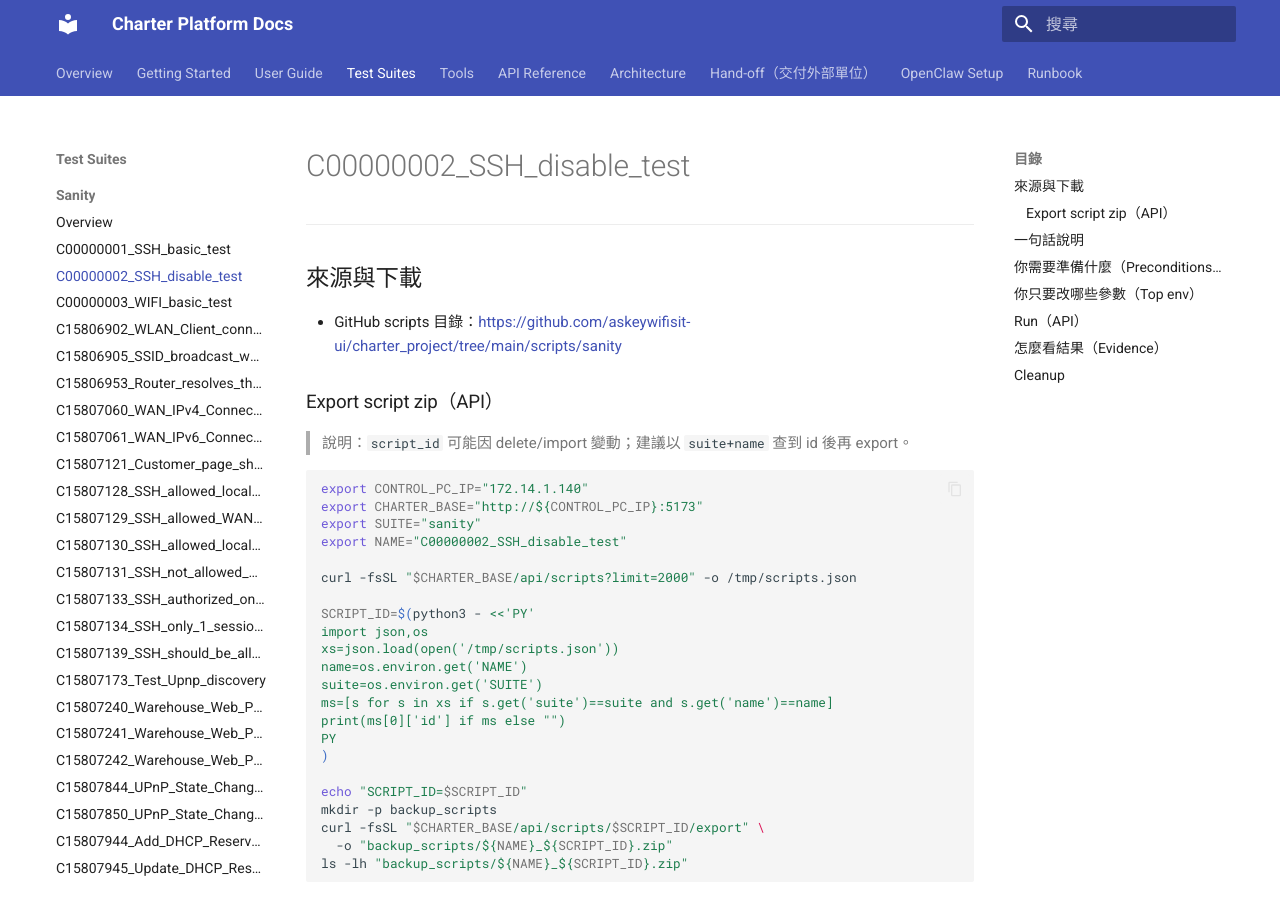
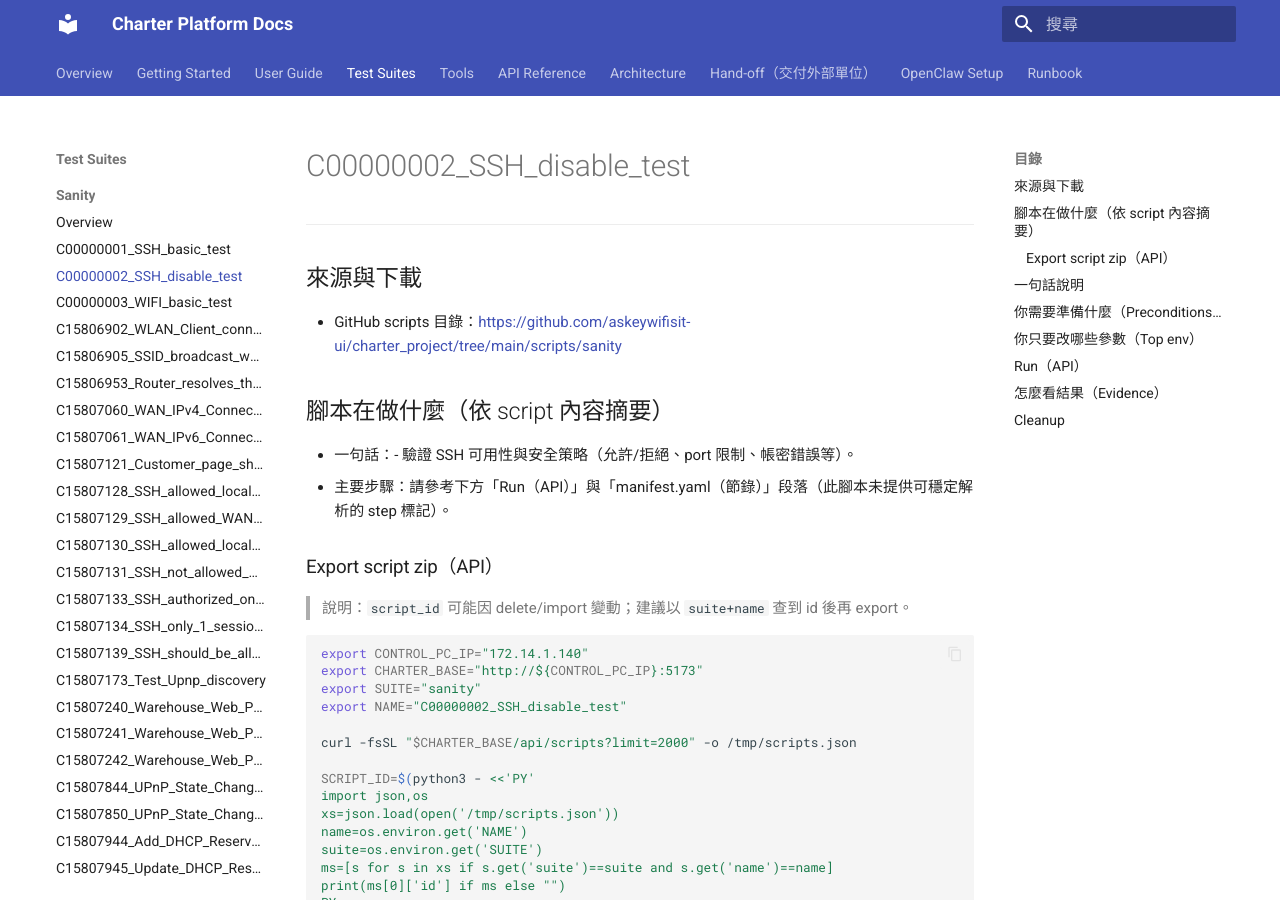
Before and after one commit to askeywifisit-ui/charter_project, an MkDocs documentation site: the page built from docs/charter_site/docs/test_suites/sanity/C00000002_SSH_disable_test.md, in a window 1280 px wide and 900 px high. Built offline with MkDocs 1.6.1 and Material for MkDocs 9.7.7, drawn with Linux system fonts in a browser that asks for light colours; comment, search, counter and statistics services are not loaded.

Commit message:
docs: remove '未解析出 step' wording and replace with neutral guidance for base cases

```diff
--- a/docs/charter_site/docs/test_suites/sanity/C00000002_SSH_disable_test.md
+++ b/docs/charter_site/docs/test_suites/sanity/C00000002_SSH_disable_test.md
@@ -8,6 +8,10 @@
 
 - GitHub scripts 目錄：<https://github.com/askeywifisit-ui/charter_project/tree/main/scripts/sanity>
 
+
+## 腳本在做什麼（依 script 內容摘要）
+- 一句話：- 驗證 SSH 可用性與安全策略（允許/拒絕、port 限制、帳密錯誤等）。
+- 主要步驟：請參考下方「Run（API）」與「manifest.yaml（節錄）」段落（此腳本未提供可穩定解析的 step 標記）。
 
 ### Export script zip（API）
 
```
Also changed, not shown: docs/charter_site/docs/test_suites/sanity/C00000001_SSH_basic_test.md (+4 -0 lines), docs/charter_site/docs/test_suites/sanity/C00000003_WIFI_basic_test.md (+4 -0 lines), docs/charter_site/docs/test_suites/sanity/C00000004_NOC_API_basic_test.md (+4 -0 lines).
